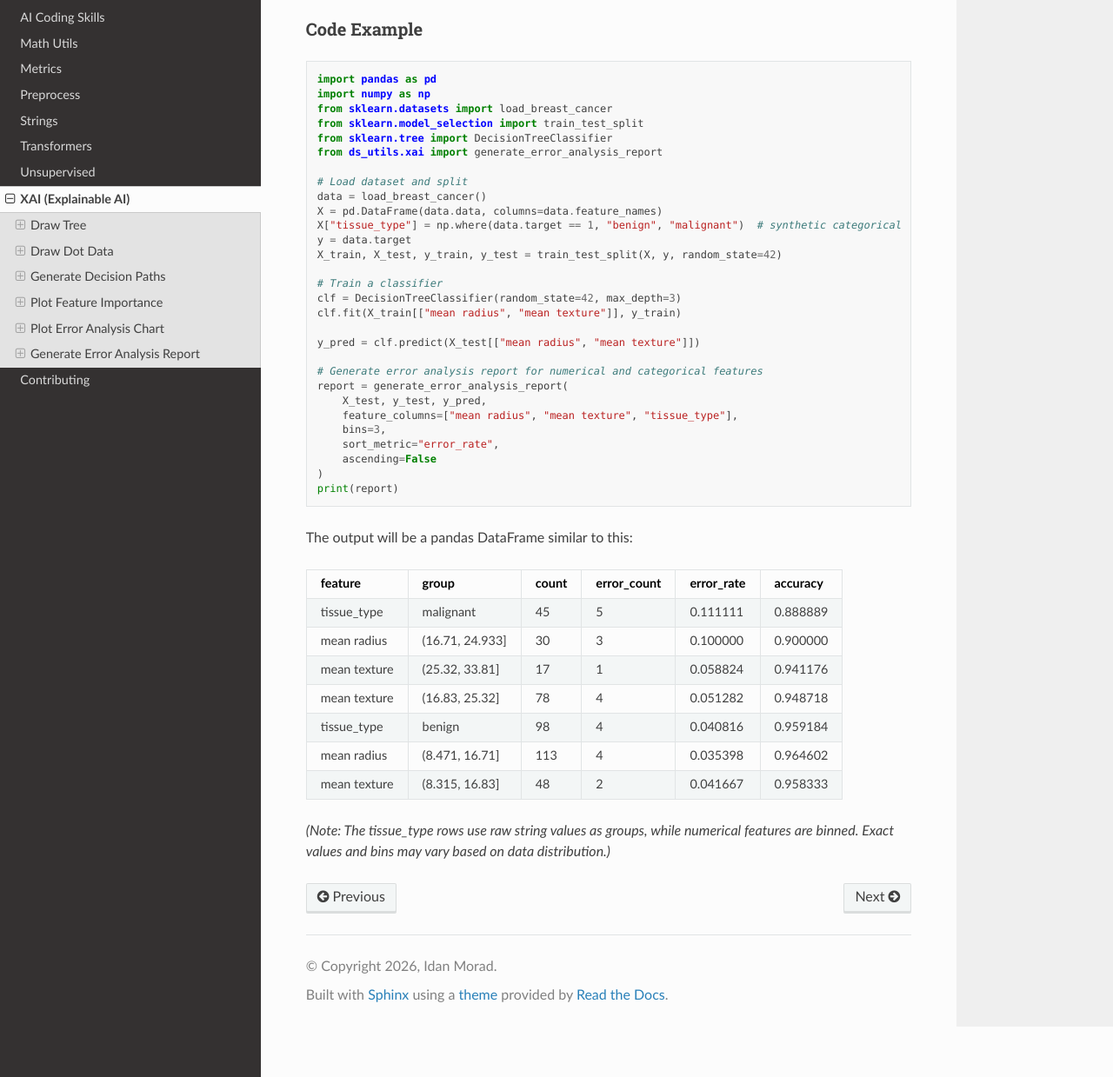
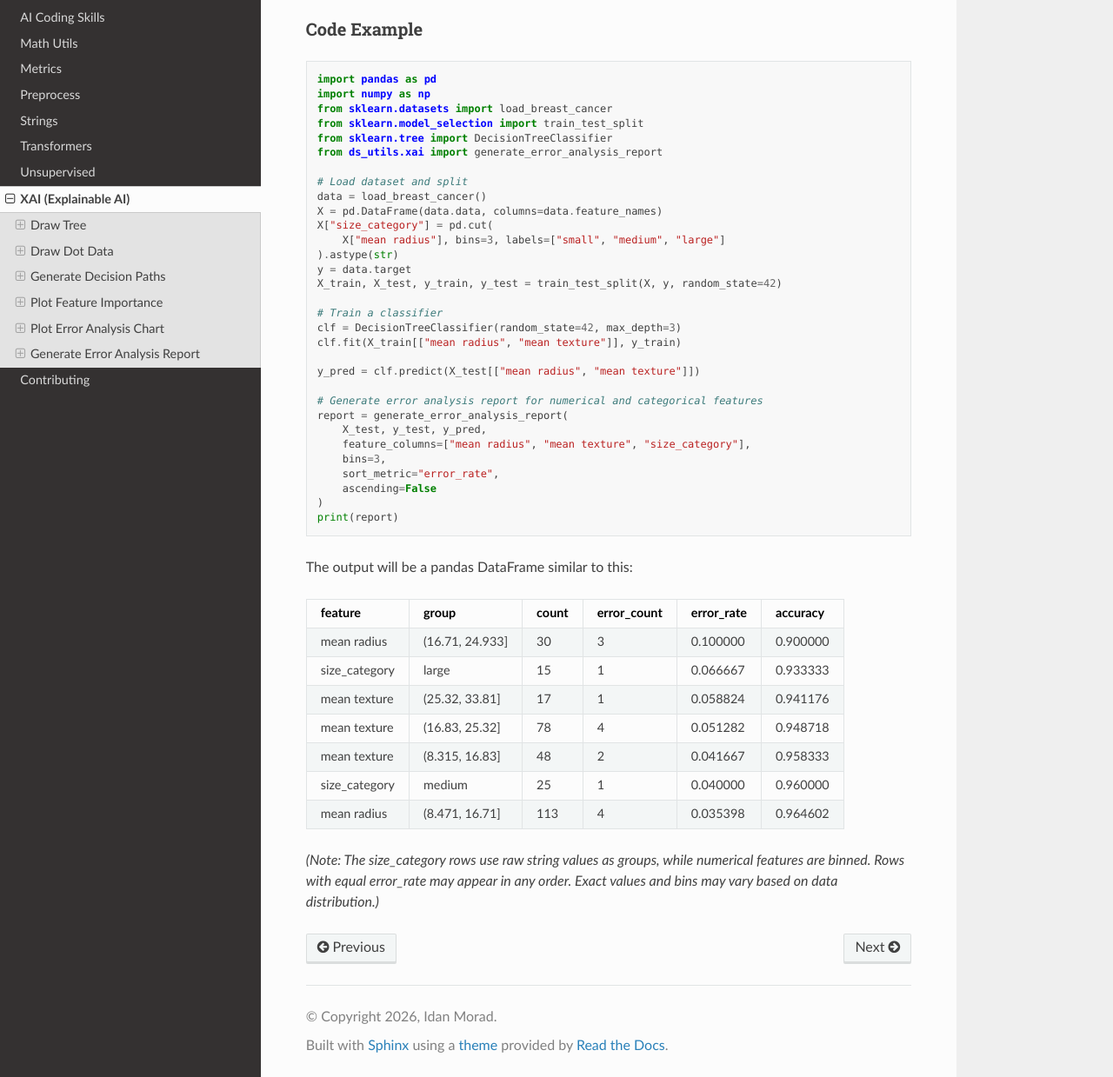
Before and after one commit to idanmoradarthas/DataScienceUtils, a Sphinx documentation site: the page built from docs/source/xai.rst, in a window 1280 px wide and 1400 px high, scrolled down 6756 px, cut to the strip 161-1400 px from the top of the window. Shown: the whole strip at 87% size. Built offline with Sphinx 7.4.7 and the Read the Docs theme 3.1.0, drawn with Linux system fonts in a browser that asks for light colours.

Commit message:
Implement generate_error_analysis_report for XAI module
This commit adds a new public function `generate_error_analysis_report` to the `ds_utils.xai` module. The function provides a tabular error-analysis report that groups predictions by feature values and computes error metrics (count, error_count, error_rate, accuracy) per group.

Key features:
- Handles both categorical and numerical features (with equal-width binning).
- Supports filtering by a minimum sample count per group (`min_count`).
- Allows sorting by any of the output metrics.
- Comprehensive input validation (shape validation first).
- Collision-safe internal processing using `__is_error__`.
- Full test coverage with 18 tests (parametrized for robustness).
- Self-contained documentation examples in README.md, SKILL.md, and xai.rst, including both categorical and numerical features and complete output tables.

Fixes:
- Bug where `np.issubdtype` failed on some pandas dtypes.
- Potential column name collision for features named `is_error`.
- Documentation inconsistencies and missing categorical examples.
- Fragmentation of validation tests (now parametrized).
- Inclusion of zero-error groups in documentation examples for completeness.
- Removal of impossible `count=0` rows from documentation.
- Avoided label leakage in Sphinx documentation examples.

Co-authored-by: idanmoradarthas <14873156+idanmoradarthas@users.noreply.github.com>

```diff
--- a/docs/source/xai.rst
+++ b/docs/source/xai.rst
@@ -284,7 +284,9 @@ Code Example
     # Load dataset and split
     data = load_breast_cancer()
     X = pd.DataFrame(data.data, columns=data.feature_names)
-    X["tissue_type"] = np.where(data.target == 1, "benign", "malignant")  # synthetic categorical
+    X["size_category"] = pd.cut(
+        X["mean radius"], bins=3, labels=["small", "medium", "large"]
+    ).astype(str)
     y = data.target
     X_train, X_test, y_train, y_test = train_test_split(X, y, random_state=42)
 
@@ -297,7 +299,7 @@ Code Example
     # Generate error analysis report for numerical and categorical features
     report = generate_error_analysis_report(
         X_test, y_test, y_pred,
-        feature_columns=["mean radius", "mean texture", "tissue_type"],
+        feature_columns=["mean radius", "mean texture", "size_category"],
         bins=3,
         sort_metric="error_rate",
         ascending=False
@@ -306,22 +308,22 @@ Code Example
 
 The output will be a pandas DataFrame similar to this:
 
-+--------------+-----------------+-------+-------------+------------+----------+
-| feature      | group           | count | error_count | error_rate | accuracy |
-+==============+=================+=======+=============+============+==========+
-| tissue_type  | malignant       | 45    | 5           | 0.111111   | 0.888889 |
-+--------------+-----------------+-------+-------------+------------+----------+
-| mean radius  | (16.71, 24.933] | 30    | 3           | 0.100000   | 0.900000 |
-+--------------+-----------------+-------+-------------+------------+----------+
-| mean texture | (25.32, 33.81]  | 17    | 1           | 0.058824   | 0.941176 |
-+--------------+-----------------+-------+-------------+------------+----------+
-| mean texture | (16.83, 25.32]  | 78    | 4           | 0.051282   | 0.948718 |
-+--------------+-----------------+-------+-------------+------------+----------+
-| tissue_type  | benign          | 98    | 4           | 0.040816   | 0.959184 |
-+--------------+-----------------+-------+-------------+------------+----------+
-| mean radius  | (8.471, 16.71]  | 113   | 4           | 0.035398   | 0.964602 |
-+--------------+-----------------+-------+-------------+------------+----------+
-| mean texture | (8.315, 16.83]  | 48    | 2           | 0.041667   | 0.958333 |
-+--------------+-----------------+-------+-------------+------------+----------+
++---------------+-----------------+-------+-------------+------------+----------+
+| feature       | group           | count | error_count | error_rate | accuracy |
++===============+=================+=======+=============+============+==========+
+| mean radius   | (16.71, 24.933] | 30    | 3           | 0.100000   | 0.900000 |
++---------------+-----------------+-------+-------------+------------+----------+
+| size_category | large           | 15    | 1           | 0.066667   | 0.933333 |
++---------------+-----------------+-------+-------------+------------+----------+
+| mean texture  | (25.32, 33.81]  | 17    | 1           | 0.058824   | 0.941176 |
++---------------+-----------------+-------+-------------+------------+----------+
+| mean texture  | (16.83, 25.32]  | 78    | 4           | 0.051282   | 0.948718 |
++---------------+-----------------+-------+-------------+------------+----------+
+| mean texture  | (8.315, 16.83]  | 48    | 2           | 0.041667   | 0.958333 |
++---------------+-----------------+-------+-------------+------------+----------+
+| size_category | medium          | 25    | 1           | 0.040000   | 0.960000 |
++---------------+-----------------+-------+-------------+------------+----------+
+| mean radius   | (8.471, 16.71]  | 113   | 4           | 0.035398   | 0.964602 |
++---------------+-----------------+-------+-------------+------------+----------+
 
-*(Note: The tissue_type rows use raw string values as groups, while numerical features are binned. Exact values and bins may vary based on data distribution.)*
+*(Note: The size_category rows use raw string values as groups, while numerical features are binned. Rows with equal error_rate may appear in any order. Exact values and bins may vary based on data distribution.)*
```
